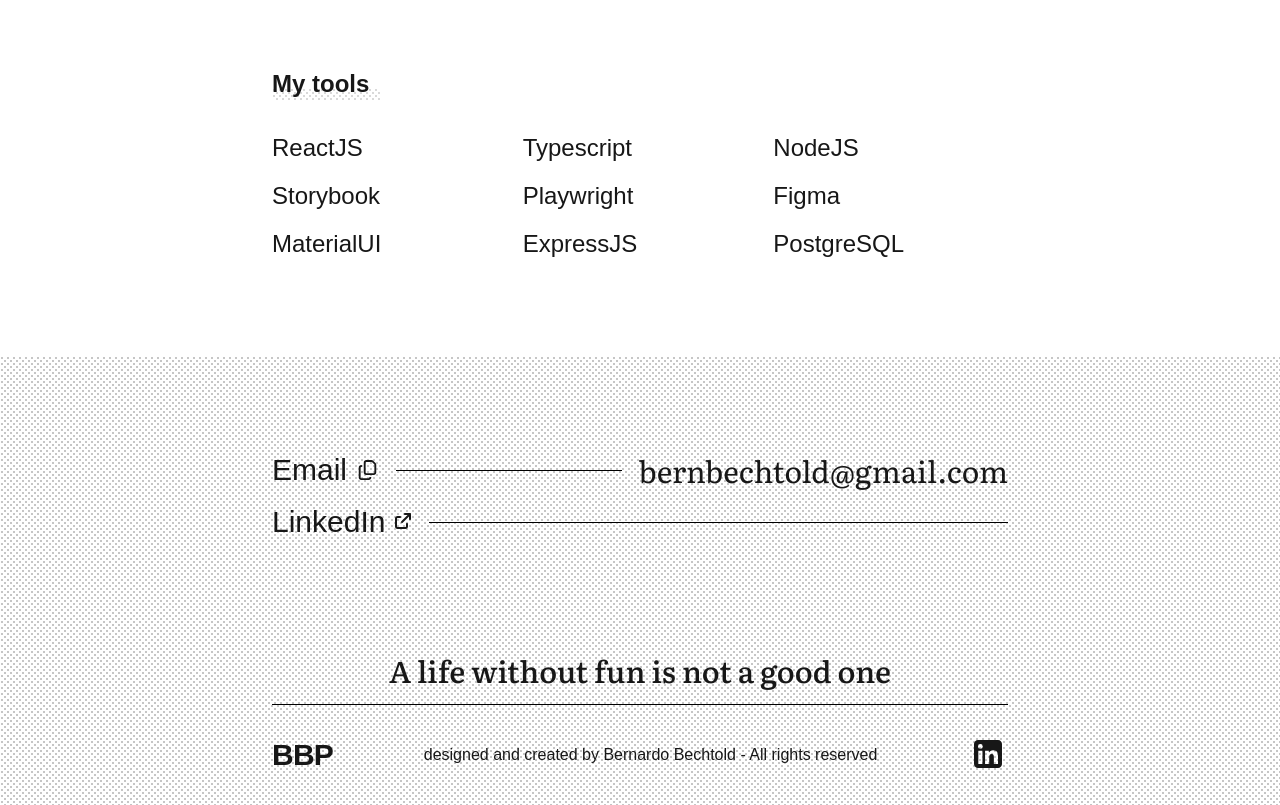
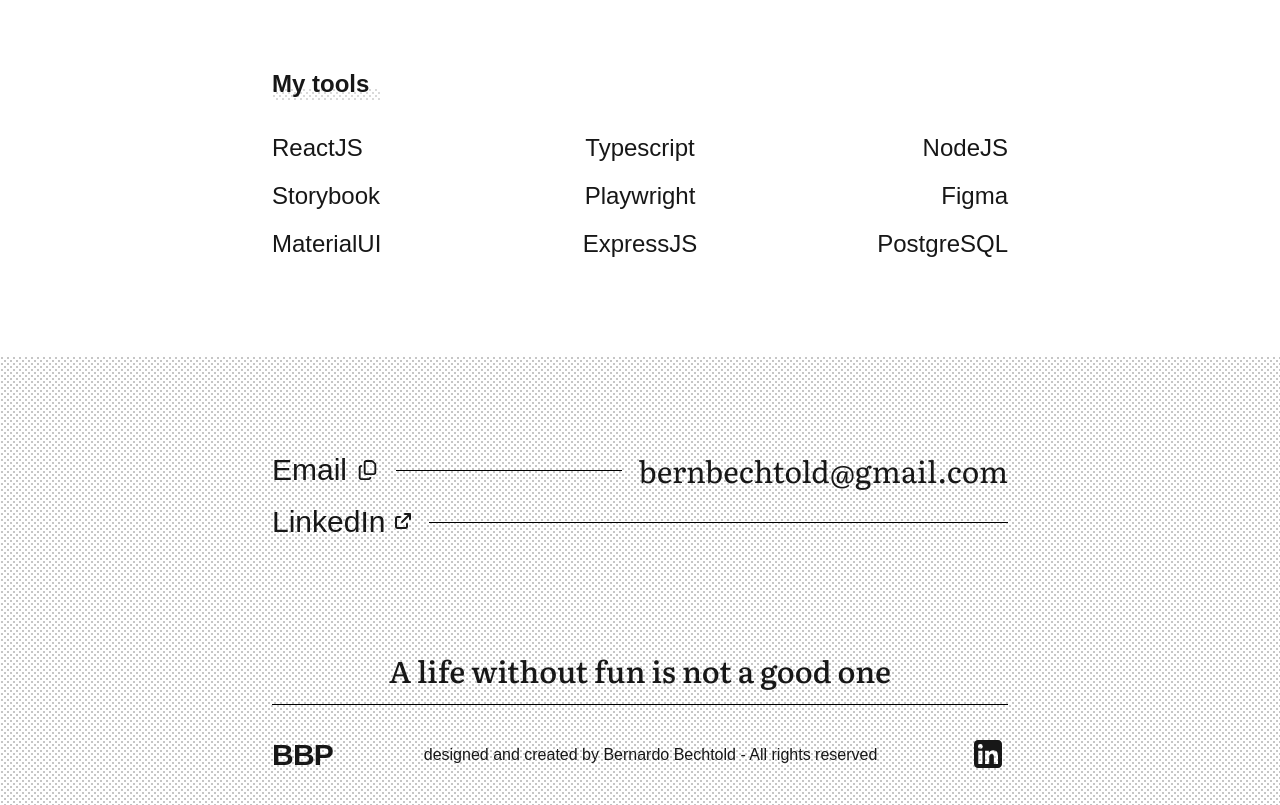
Before and after one commit to bernbecht/bbp-portfolio, a Next.js app: page / in a window 1280 px wide. Shown: the part 1660-2465 px from the top of the page. Built offline with nearby package versions, Linux system fonts and the light colour scheme.

Commit message:
💄changes text alignment on tools grid

```diff
--- a/app/globals.css
+++ b/app/globals.css
@@ -105,4 +105,11 @@
     display: grid;
     @apply text-2xl;
   }
+
+  .tools-grid li:nth-child(3n + 2) {
+    text-align: center;
+  }
+  .tools-grid li:nth-child(3n + 3) {
+    text-align: right;
+  }
 }
```
